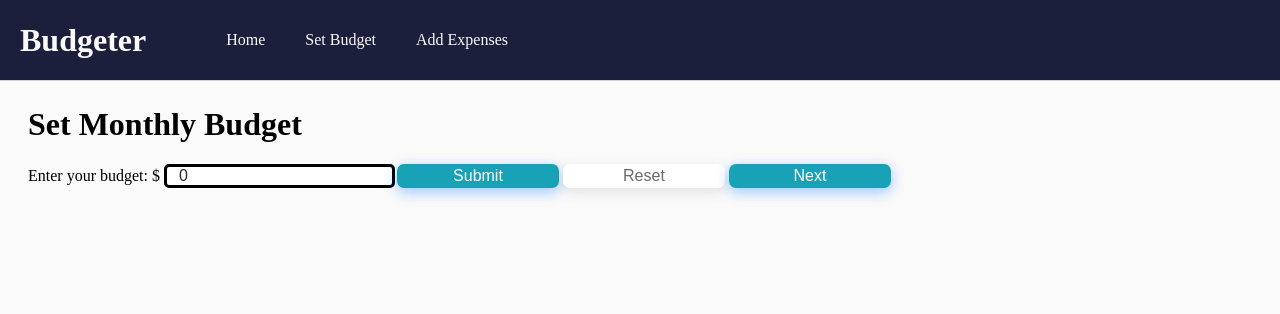
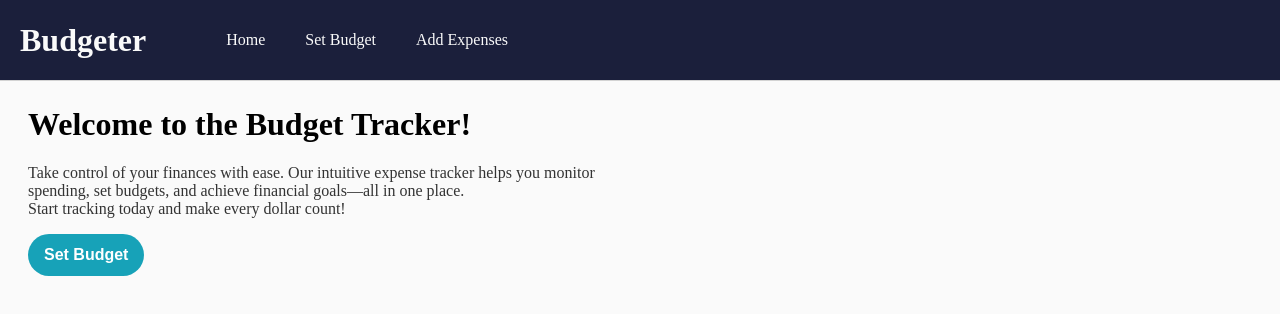
Before and after one commit to ReynardFM/Budgeter, a Next.js app: page / in a window 1280 px wide. Shown: the top 314 px of the page. Built offline with nearby package versions, Linux system fonts and the light colour scheme.

Commit message:
Update index.js

```diff
--- a/pages/index.js
+++ b/pages/index.js
@@ -1,9 +1,9 @@
-import Budget from "./budget";
+import Welcome from "./welcome";
 
 export default function Home() {
   return (
     <div>
-      <Budget />
+      <Welcome />
     </div>
   );
 }
```
